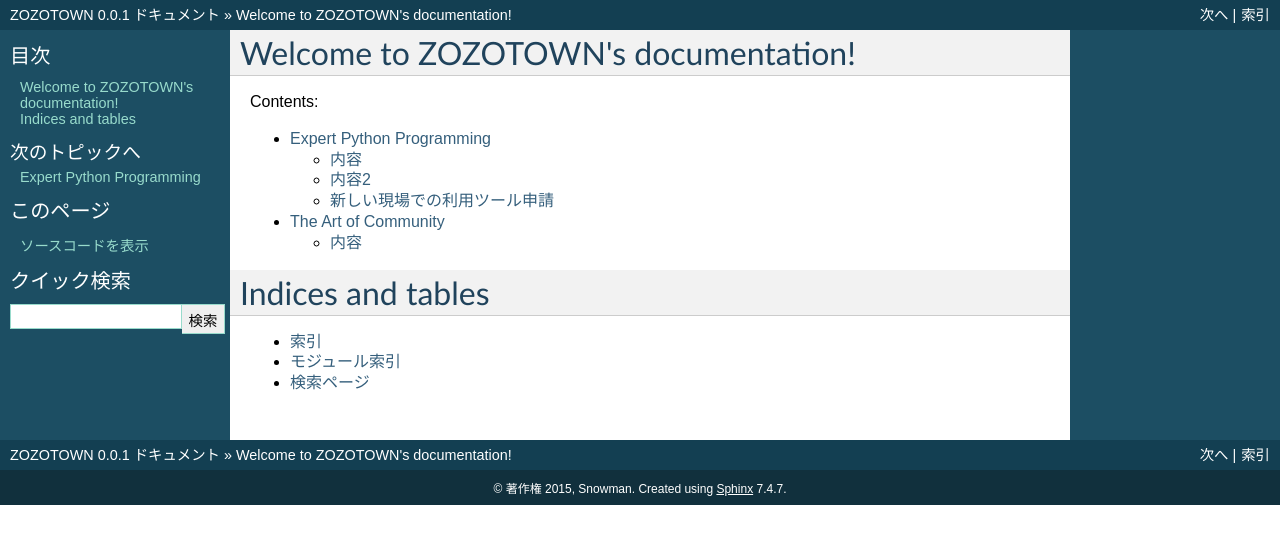
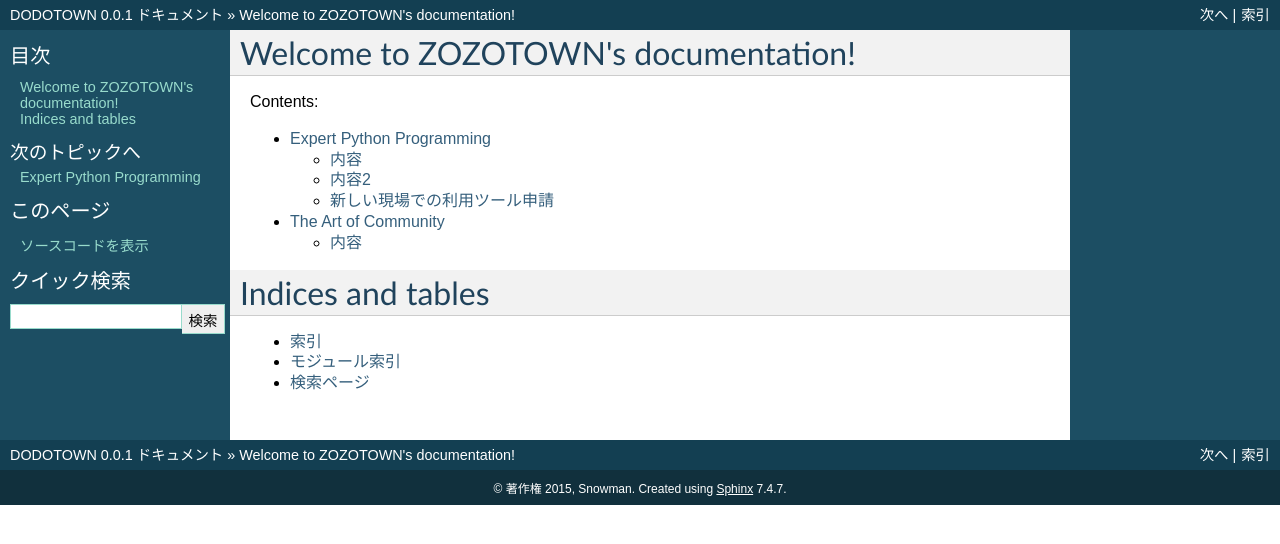
Before and after one commit to Snowman88/DODOTOWN, a Sphinx documentation site: the page built from docs/index.rst, in a window 1280 px wide. Shown: the top 544 px of the page. Built offline with Sphinx 7.4.7, drawn with Linux system fonts in a browser that asks for light colours.

Commit message:
Sphinx Practice

```diff
--- a/docs/conf.py
+++ b/docs/conf.py
@@ -44,7 +44,7 @@
 master_doc = 'index'
 
 # General information about the project.
-project = 'ZOZOTOWN'
+project = 'DODOTOWN'
 copyright = '2015, Snowman'
 
 # The version info for the project you're documenting, acts as replacement for
@@ -177,7 +177,7 @@
 #html_file_suffix = None
 
 # Output file base name for HTML help builder.
-htmlhelp_basename = 'ZOZOTOWNdoc'
+htmlhelp_basename = 'DODOTOWNdoc'
 
 
 # -- Options for LaTeX output ---------------------------------------------
@@ -197,7 +197,7 @@
 # (source start file, target name, title,
 #  author, documentclass [howto, manual, or own class]).
 latex_documents = [
-  ('index', 'ZOZOTOWN.tex', 'ZOZOTOWN Documentation',
+  ('index', 'DODOTOWN.tex', 'DODOTOWN Documentation',
    'Snowman', 'manual'),
 ]
 
@@ -227,7 +227,7 @@
 # One entry per manual page. List of tuples
 # (source start file, name, description, authors, manual section).
 man_pages = [
-    ('index', 'zozotown', 'ZOZOTOWN Documentation',
+    ('index', 'dodotown', 'DODOTOWN Documentation',
      ['Snowman'], 1)
 ]
 
@@ -241,8 +241,8 @@
 # (source start file, target name, title, author,
 #  dir menu entry, description, category)
 texinfo_documents = [
-  ('index', 'ZOZOTOWN', 'ZOZOTOWN Documentation',
-   'Snowman', 'ZOZOTOWN', 'One line description of project.',
+  ('index', 'DODOTOWN', 'DODOTOWN Documentation',
+   'Snowman', 'DODOTOWN', 'One line description of project.',
    'Miscellaneous'),
 ]
 
```
Also changed, not shown: 12 other files.
